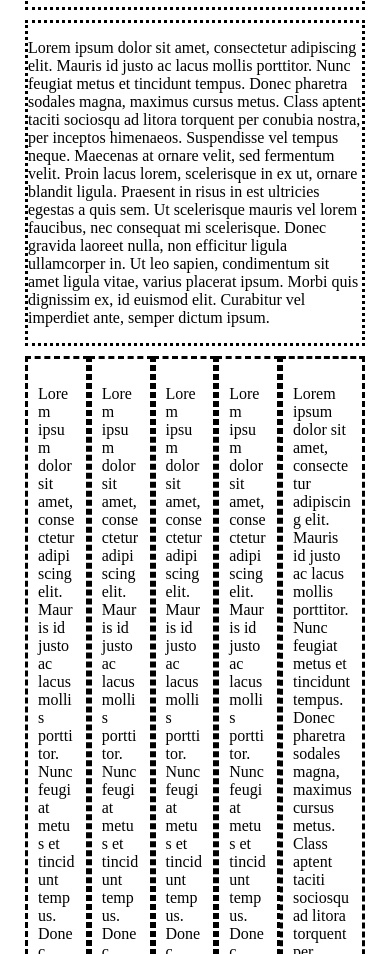
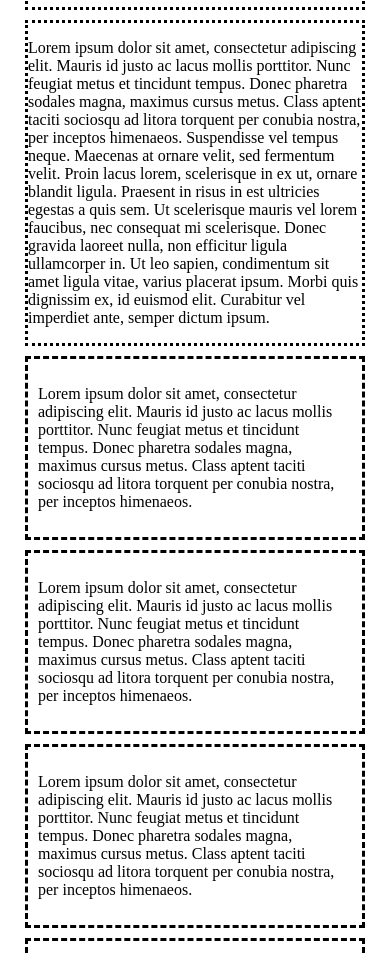
Before and after one commit to jean-maradiaga/test-layout, a plain HTML site: page index.html in a window 390 px wide. Shown: the part 91-1045 px from the top of the page. Drawn offline with Linux system fonts and the light colour scheme.

Commit message:
Made layout responsive for under 990px resolutions

```diff
--- a/index.html
+++ b/index.html
@@ -46,7 +46,7 @@
     </div>
 
       <div class="col col4 left-rail">
-          <p>Lorem ipsum dolor sit amet, consectetur adipiscing elit. Mauris id justo ac lacus mollis porttitor. Nunc feugiat metus et tincidunt tempus. Donec pharetra sodales magna, maximus cursus metus. Class aptent taciti sociosqu ad litora torquent per conubia nostra, per inceptos himenaeos. Suspendisse vel tempus neque. Maecenas at ornare velit, sed fermentum velit. Proin lacus lorem, scelerisque in ex ut, ornare blandit ligula. Praesent in risus in est ultricies egestas a quis sem. Ut scelerisque mauris vel lorem faucibus, nec consequat mi scelerisque. Donec gravida laoreet nulla, non efficitur ligula ullamcorper in. Ut leo sapien, condimentum sit amet ligula vitae, varius placerat ipsum. Morbi quis dignissim ex, id euismod elit.
+          <p>Lorem ipsum dolor sit amet, consectetur adipiscing elit. Mauris id justo ac lacus mollis porttitor. Nunc feugiat metus et tincidunt tempus. Donec pharetra sodales magna, maximus cursus metus. Class aptent taciti sociosqu ad litora torquent per conubia nostra, per inceptos himenaeos. Suspendisse vel tempus neque. Maecenas at ornare velit, sed fermentum velit. Proin lacus lorem, scelerisque in ex ut, ornare blandit ligula. Praesent in risus in est ultricies egestas a quis sem. Ut scelerisque mauris vel lorem faucibus, nec consequat mi scelerisque. Donec gravida laoreet nulla, non efficitur ligula ullamcorper in. Ut leo sapien, condimentum sit amet ligula vitae, varius placerat ipsum. Morbi quis dignissim ex, id euismod elit. Curabitur vel imperdiet ante, semper dictum ipsum.
           </p>
       </div>
   </div>
--- a/style.css
+++ b/style.css
@@ -135,8 +135,12 @@ a {
  }
 /* Media Query */
 
-@media screen and (max-width: 1200px){
-  div {
-    float: none;
+@media (max-width: 990px){
+  .col1{
+    width:100%;
   }
+  .col4 {
+    width:100%;
+  }
+
 }
```
